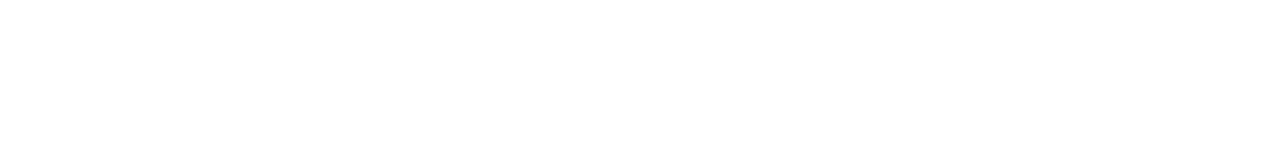
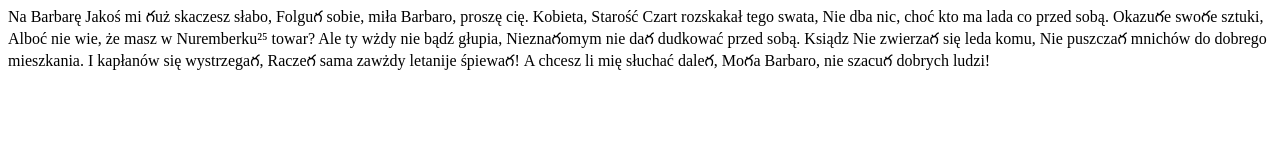
Before and after one commit to enowuigrek/nauka-gita, a plain HTML site: page index.html in a window 1280 px wide. Drawn offline with Linux system fonts and the light colour scheme.

Commit message:
Add text

```diff
--- a/index.html
+++ b/index.html
@@ -7,6 +7,22 @@
     <title>3.3 Git - podstawy</title>
 </head>
 <body>
-
+Na Barbarę
+Jakoś mi గuż skaczesz słabo,
+Folguగ sobie, miła Barbaro, proszę cię.
+Kobieta, Starość
+Czart rozskakał tego swata,
+Nie dba nic, choć kto ma lada co przed sobą.
+Okazuగe swoగe sztuki,
+Alboć nie wie, że masz w Nuremberku²⁵ towar?
+Ale ty wżdy nie bądź głupia,
+Nieznaగomym nie daగ dudkować przed sobą.
+Ksiąǳ
+Nie zwierzaగ się leda komu,
+Nie puszczaగ mnichów do dobrego mieszkania.
+I kapłanów się wystrzegaగ,
+Raczeగ sama zawżdy letanĳe śpiewaగ!
+A chcesz li mię słuchać daleగ,
+Moగa Barbaro, nie szacuగ dobrych luǳi!
 </body>
 </html>
```
